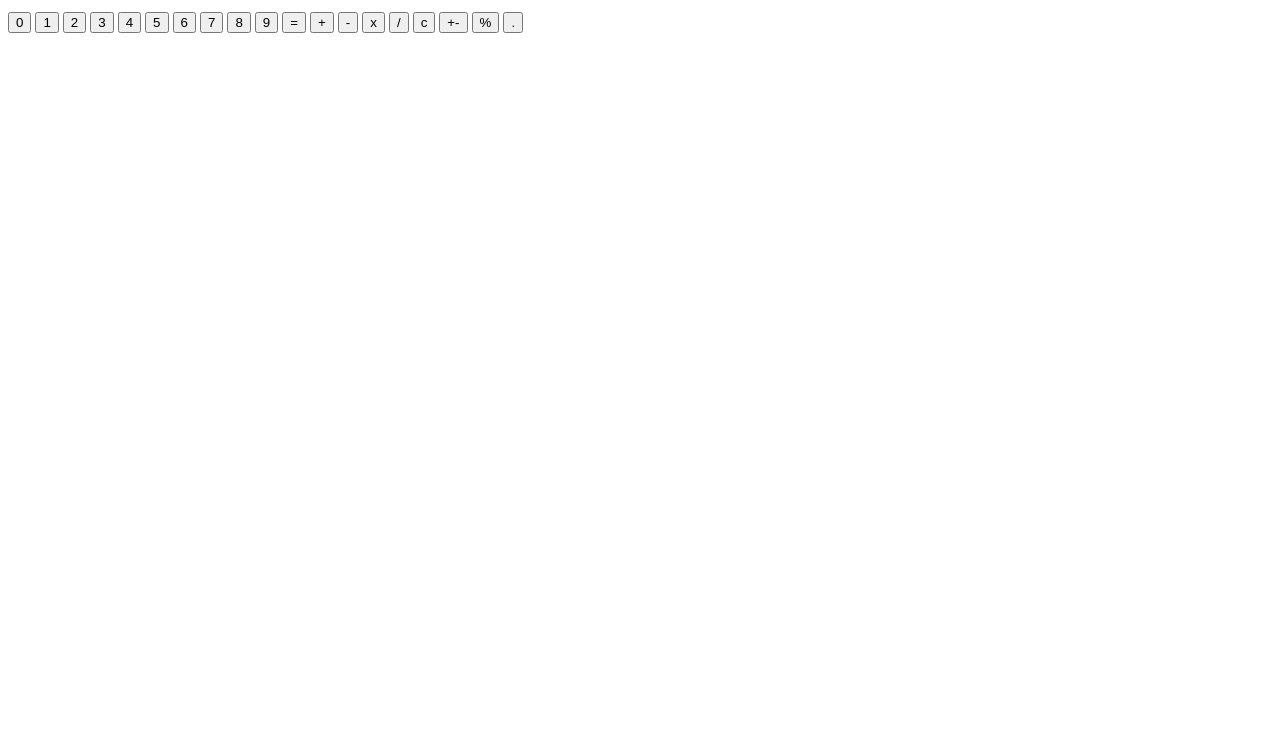
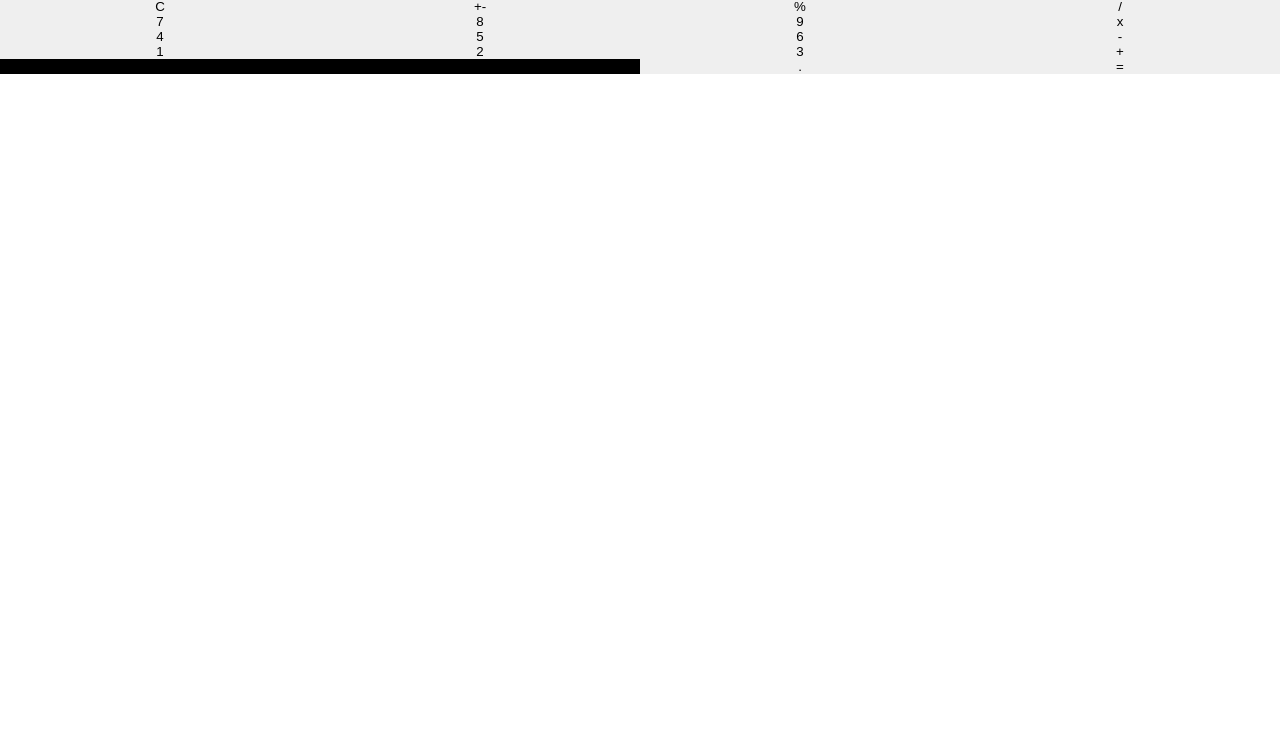
Before and after one commit to singapaul/javascript-calculator, a plain HTML site: page index.html in a window 1280 px wide. Shown: the part 68-800 px from the top of the page. Drawn offline with nearby package versions, Linux system fonts and the light colour scheme; files that its build step writes are made by us from their sources.

Commit message:
layout done

```diff
--- /dev/null
+++ b/SASS-files/layout.scss
@@ -0,0 +1,24 @@
+.calculator {
+  display: grid;
+  grid-template-columns: 1fr 1fr 1fr 1fr;
+  grid-template-rows: 1fr 1fr 1fr 1fr 1fr 1fr;
+
+  &__screen {
+    background-color: aqua;
+    grid-area: 1/1/3/5;
+  }
+
+
+
+  &__button {
+    &--long {
+      grid-area: 7/1/8/3;
+      background-color: black;
+    }
+
+  }
+
+
+
+
+}
--- /dev/null
+++ b/SASS-files/reset.scss
@@ -0,0 +1,7 @@
+*{
+  padding: 0;
+  margin: 0;
+  border: 0;
+  box-sizing: border-box;
+
+}
--- a/index.html
+++ b/index.html
@@ -22,33 +22,32 @@
     <!-- buttons -->
     <!-- 0-9 -->
 
-    <button class="calculator__button calculator__button--number" id="" type="button">0</button>
+    <button class="calculator__button calculator__button--special" id="" type="button">C</button>
+    <button class="calculator__button calculator__button--special" id="" type="button">+-</button>
+    <button class="calculator__button calculator__button--special" id="" type="button">%</button>
+    <button class="calculator__button calculator__button-operator" id="" type="button">/</button>
+    <button class="calculator__button calculator__button--number" id="" type="button">7</button>
+    <button class="calculator__button calculator__button--number" id="" type="button">8</button>
+    <button class="calculator__button calculator__button--number" id="" type="button">9</button>
+    <button class="calculator__button calculator__button-operator" id="" type="button">x</button>
+    <button class="calculator__button calculator__button--number" id="" type="button">4</button>
+    <button class="calculator__button calculator__button--number" id="" type="button">5</button>
+
+    <!-- Operators -->
+
+    <button class="calculator__button calculator__button--number" id="" type="button">6</button>
+    <button class="calculator__button calculator__button--operator" id="" type="button">-</button>
     <button class="calculator__button calculator__button--number" id="" type="button">1</button>
     <button class="calculator__button calculator__button--number" id="" type="button">2</button>
     <button class="calculator__button calculator__button--number" id="" type="button">3</button>
-    <button class="calculator__button calculator__button--number" id="" type="button">4</button>
-    <button class="calculator__button calculator__button--number" id="" type="button">5</button>
-    <button class="calculator__button calculator__button--number" id="" type="button">6</button>
-    <button class="calculator__button calculator__button--number" id="" type="button">7</button>
-    <button class="calculator__button calculator__button--number" id="" type="button">8</button>
-    <button class="calculator__button calculator__button--number" id="" type="button">9</button>
-
-    <!-- Operators -->
-
-    <button class="calculator__button calculator__button--operator" id="" type="button">=</button>
-    <button class="calculator__button calculator__button--operator" id="" type="button">+</button>
-    <button class="calculator__button calculator__button--operator" id="" type="button">-</button>
-    <button class="calculator__button calculator__button--operator" id="" type="button">x</button>
-    <button class="calculator__button calculator__button--operator" id="" type="button">/</button>
 
     <!-- special -->
-    <button class="calculator__button calculator__button--special" id="" type="button">c</button>
-    <button class="calculator__button calculator__button--special" id="" type="button">+-</button>
-    <button class="calculator__button calculator__button--special" id="" type="button">%</button>
+    <button class="calculator__button calculator__button--operator" id="" type="button">+</button>
+    <button class="calculator__button calculator__button--number calculator__button--long" id=""
+      type="button">0</button>
     <button class="calculator__button calculator__button--special" id="" type="button">.</button>
+    <button class="calculator__button calculator__button--special" id="" type="button">=</button>
   </section>
-
-
 
 </body>
 
--- a/style.scss
+++ b/style.scss
@@ -0,0 +1,2 @@
+@import 'SASS-files/reset.scss';
+@import 'SASS-files/layout.scss';
```
Also changed, not shown: style.css (added).
